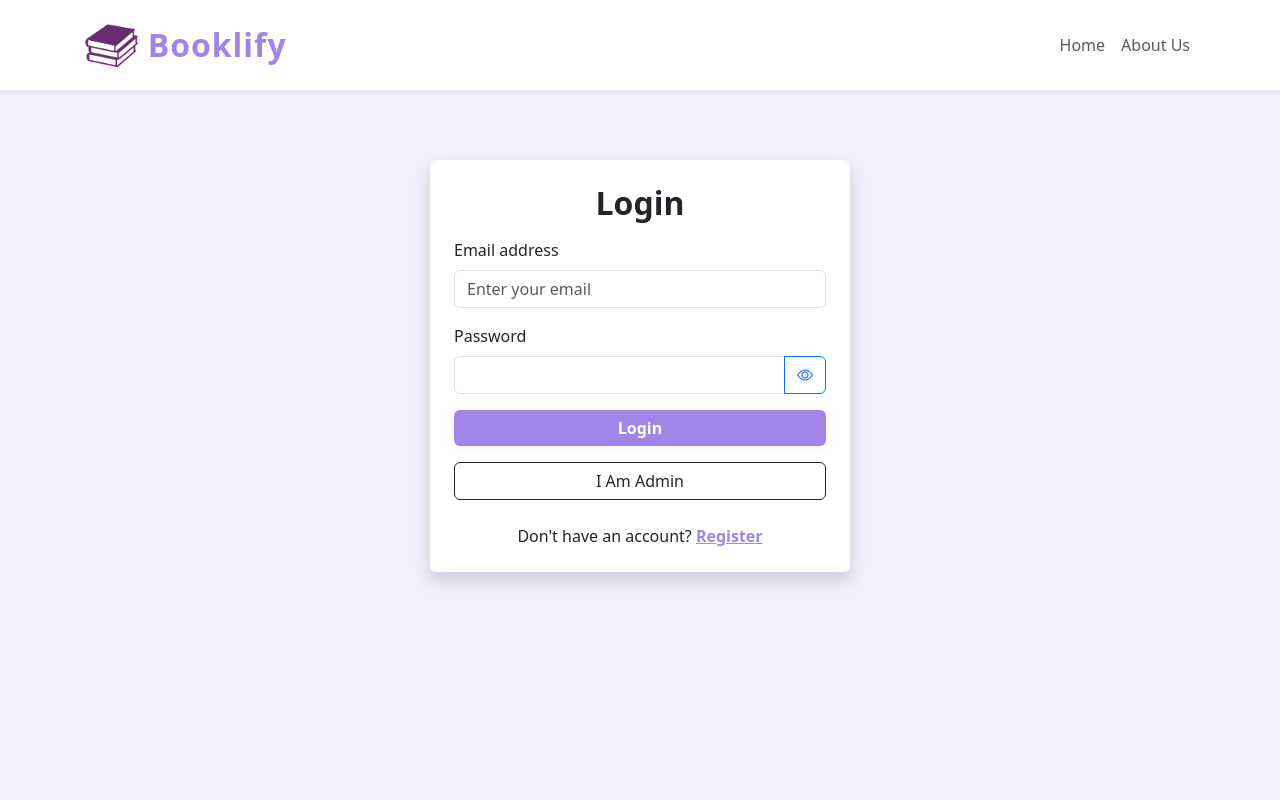
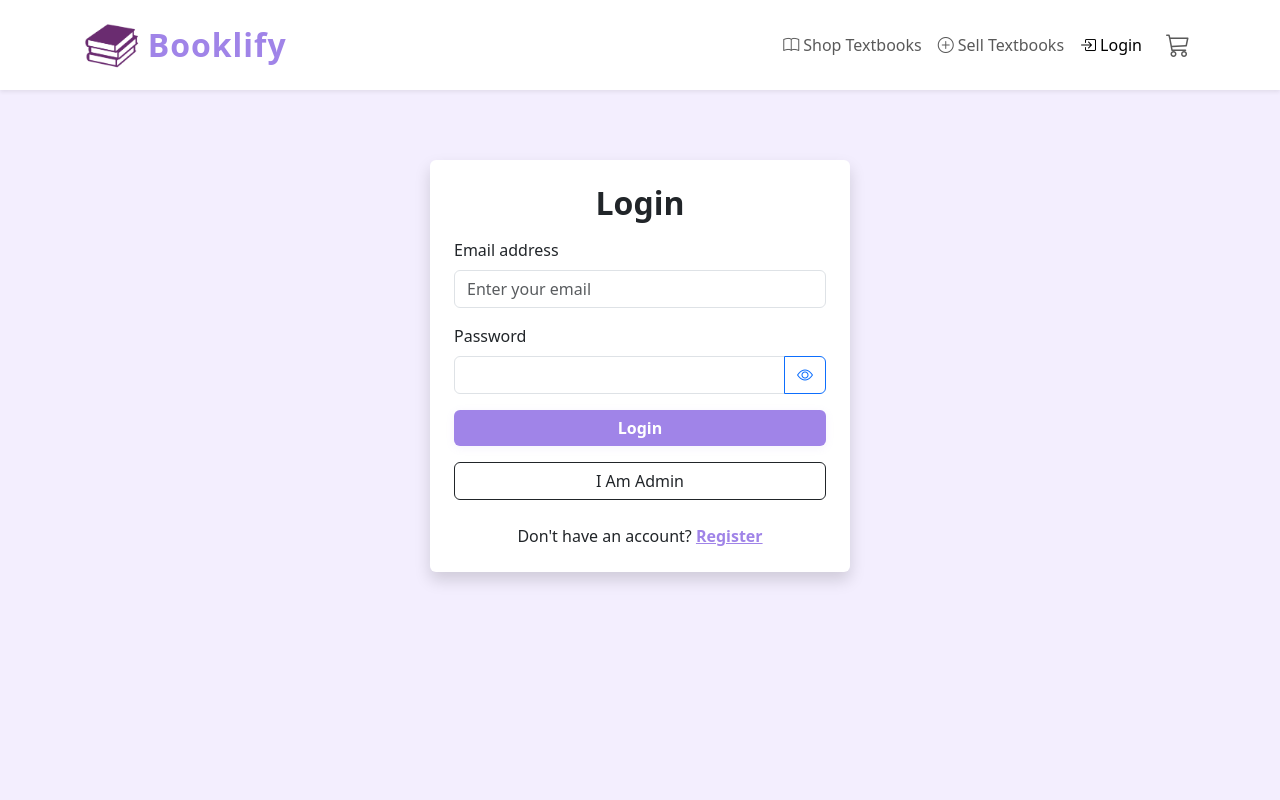
Before and after one commit to Pelisa98/booklify-frontend, a website: page frontend/pages/login.html in a window 1280 px wide. Shown: the top 800 px of the page. Drawn offline with nearby package versions, Linux system fonts and the light colour scheme.

Commit message:
Admin Updates

```diff
--- a/frontend/pages/login.html
+++ b/frontend/pages/login.html
@@ -9,29 +9,7 @@
     <link rel="icon" href="../assets/icons/booklify.ico">
 </head>
 <body>
-    <!-- Header / Navbar -->
-    <nav class="navbar navbar-expand-lg navbar-light bg-white shadow-sm py-3 sticky-navbar">
-        <div class="container d-flex align-items-center justify-content-between">
-            <a class="navbar-brand d-flex align-items-center" href="../index.html">
-                <img src="../assets/images/logo.png" alt="Booklify Logo" height="48" class="me-2">
-                <span class="brand-text">Booklify</span>
-            </a>
-            <button class="navbar-toggler" type="button" data-bs-toggle="collapse" data-bs-target="#navbarNav" aria-controls="navbarNav" aria-expanded="false" aria-label="Toggle navigation">
-                <span class="navbar-toggler-icon"></span>
-            </button>
-            <div class="collapse navbar-collapse" id="navbarNav">
-                <ul class="navbar-nav ms-auto mb-2 mb-lg-0 d-flex align-items-center">
-                    <li class="nav-item"><a class="nav-link" href="../index.html">Home</a></li>
-                    <li class="nav-item"><a class="nav-link" href="about.html">About Us</a></li>
-                    <!--<li class="nav-item d-flex align-items-center ms-2">
-                        <a class="nav-link position-relative" href="cart.html">
-                            <i class="bi bi-cart3 fs-4"></i>
-                        </a>
-                    </li>-->
-                </ul>
-            </div>
-        </div>
-    </nav>
+    <!-- Header / Navbar (dynamically generated by navbar.js) -->
 
     <!-- Login/Register Section -->
     <section class="login-section py-5 bg-light-purple min-vh-100">
@@ -170,6 +148,7 @@
     <script src="https://cdn.jsdelivr.net/npm/bootstrap@5.3.0/dist/js/bootstrap.bundle.min.js"></script>
     <script src="../js/userService.js"></script>
     <script src="../js/auth.js"></script>
+    <script type="module" src="../js/navbar.js"></script>
     <link rel="stylesheet" href="https://cdn.jsdelivr.net/npm/bootstrap-icons@1.10.5/font/bootstrap-icons.css">
     <script>
         document.addEventListener('DOMContentLoaded', function() {
```
